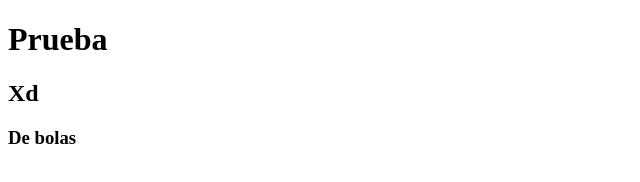
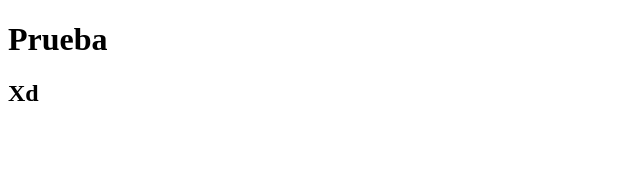
Before and after one commit to JorgeGoMa/Prueba, a plain HTML site: page index.html in a window 1280 px wide. Shown: the full height of the page, 0-640 px from the left. Drawn offline with Linux system fonts and the light colour scheme.

Commit message:
Borre h3

```diff
--- a/index.html
+++ b/index.html
@@ -8,6 +8,5 @@
 <body>
     <h1>Prueba</h1>
     <h2>Xd</h2>
-    <h3>De bolas</h3>
 </body>
 </html>
```
